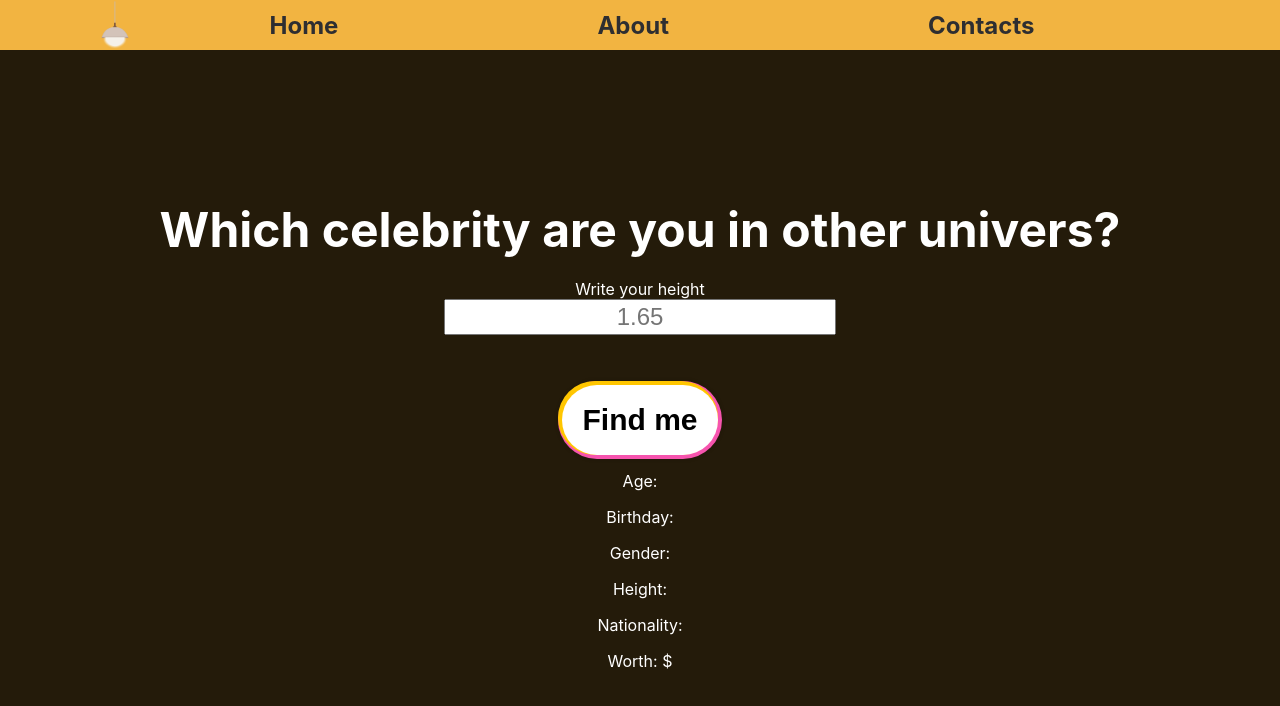
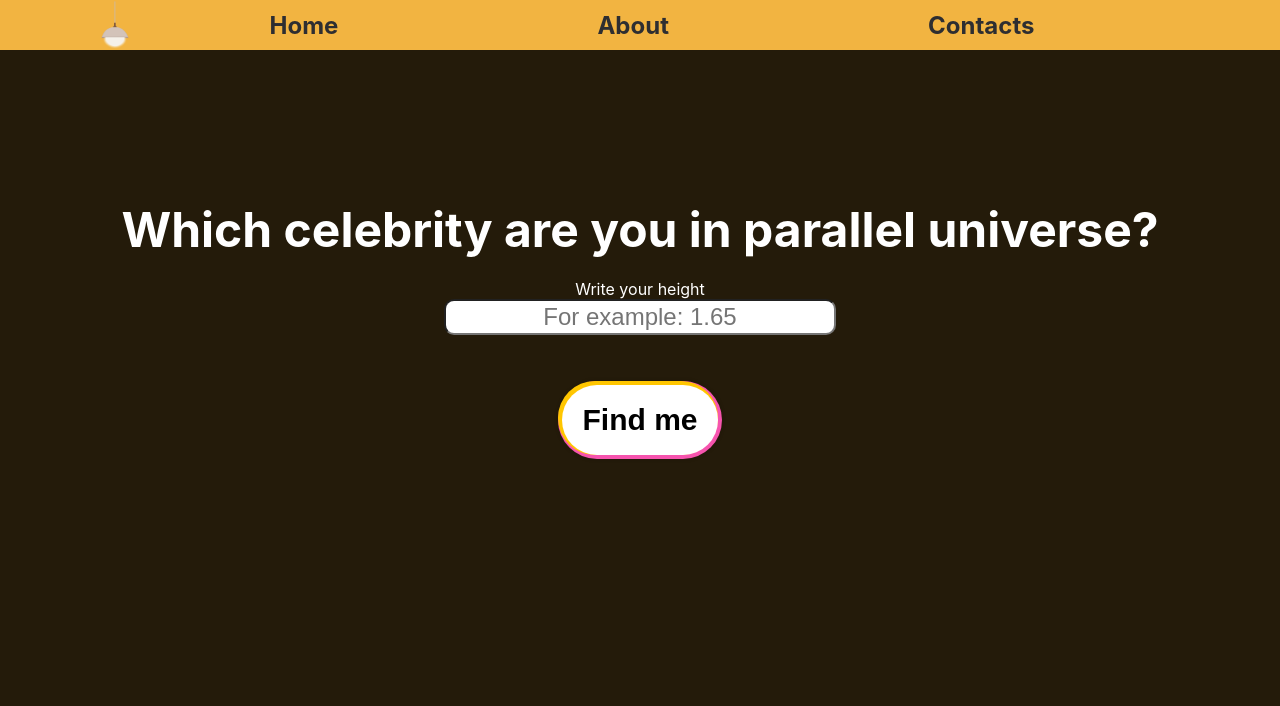
Before and after one commit to Heydar-Alizada/imagination, a React (Create React App) app: page /celebrity in a window 1280 px wide. Shown: the top 706 px of the page. Built offline with nearby package versions, Linux system fonts and the light colour scheme.

Commit message:
Celebrity is ready

```diff
--- a/src/components/Application/Celebrity.js
+++ b/src/components/Application/Celebrity.js
@@ -8,7 +8,7 @@ import { useSelector } from "react-redux";
 export default function Celebrity(){
 
     const apiKey = useSelector(state => state.data.apiKey)
-    const [name, setName] = useState('');
+    const [link, setLink] = useState('');
     const [height, setHeight] = useState(0);
     const [loading, setLoading] = useState(false);
     const [generatedCelebrity, setGeneratedCelebrity] = useState(false);
@@ -22,12 +22,15 @@ export default function Celebrity(){
             const data = response.data
             const random = getRandomInt(+(data.length)-1)
             setGeneratedCelebrity(data[random])
-            console.log(data[random])
 
+            setLink(() => {
+                if(data[random]?.name){
+                let x = data[random].name.split( ' ');
+                x = x.join('_');
+                x = 'https://www.google.com/search?q='+ x;
+                return x}
+            })
 
-
-            // setGeneratedCelebrity(data[random])
-            // console.log(data[+random], random)
 
             setLoading(false)})
         .catch(error => {alert('Something gone wrong, please refresh the page', error)})
@@ -41,34 +44,38 @@ export default function Celebrity(){
     return(
         <div className="container celebrity">
            {generatedCelebrity?null: <form onSubmit={generateCelebrity}>
-                <h1 className="celebrity-h1">Which celebrity are you in other univers?</h1>
+                <h1 className="celebrity-h1">Which celebrity are you in parallel universe?</h1>
                 <label className="celebrity-label" htmlFor="celebrity">Write your height</label>
                 <br/>
-                <input onChange={(e)=>{setHeight(e.target.value)}}  id="celebrity" className="celebrity-input" placeholder="1.65"/>
+                <input onChange={(e)=>{setHeight(e.target.value)}}  id="celebrity" className="celebrity-input" placeholder="For example: 1.65"/>
                 <br/>
                 <button  className='celebrity-button'>
                     Find me
                 </button>
-
-
             </form>
         }
 
 
 
-        {loading?<h1>Loading..</h1>
-        :
+        {loading?<h1 className="celebrity-loading-h1">Loading...</h1>:(generatedCelebrity
+        ?
         (<div>
            <h1 className="celebrity-ready-h1 ">{generatedCelebrity.name}</h1>
-           <p>Age: {generatedCelebrity.age}</p>
-           <p>Birthday: {generatedCelebrity.birthday}</p>
-           <p>Gender: {generatedCelebrity.gender}</p>
-           <p>Height: {generatedCelebrity.height}</p>
-           <p>Nationality: {generatedCelebrity.nationality}</p>
-           <p>Worth: {generatedCelebrity.net_worth}$</p>
-           {generatedCelebrity.death?<p>{generatedCelebrity.death}</p>:null}
-           <p></p>
-        </div>)}
+           <p><b>Age:</b> {generatedCelebrity.age}</p>
+           <p><b>Birthday:</b> {generatedCelebrity.birthday}</p>
+           <p><b>Gender:</b> {generatedCelebrity.gender}</p>
+           <p><b>Height:</b> {generatedCelebrity.height}</p>
+           <p><b>Net worth:</b> {generatedCelebrity.net_worth}$</p>
+           <p><b>Occupation:</b> </p>{ generatedCelebrity.occupation.map((item)=>{
+                return <p className="celebrity-occupation">{item}</p>
+           })}
+           {generatedCelebrity.death?<p><b>Death:</b> {generatedCelebrity.death}</p>:null}
+           <p><b>Link:</b> <a href={link} target="_blank">{link}</a></p>
+
+           <button className="celebrity-button" onClick={() => {setGeneratedCelebrity(false)}}>Again</button>
+        </div>):null)}
+
+
 
 
         </div>
--- a/src/components/Application/index.css
+++ b/src/components/Application/index.css
@@ -144,8 +144,29 @@ h3{
     text-align: center;
     font-size: 24px;
     outline: none;
+    border-radius: 10px;
   }
 
   .celebrity-ready-h1{
     text-transform: capitalize;
   }
+
+  .celebrity-loading-h1{
+    margin-top: 20px;
+  }
+
+  .celebrity p{
+    font-size: 24px;
+  }
+
+  .celebrity b{
+    color: rgb(255, 184, 91);
+  }
+
+  .celebrity-occupation{
+    margin: 0;
+  }
+
+  .celebrity a{
+    color: #fff !important;
+  }
--- a/src/redux/slices/data.js
+++ b/src/redux/slices/data.js
@@ -32,7 +32,7 @@ export const data = createSlice({
           },
           {
               image: celebrity,
-              title: "Which celebrity are you (in other universe)",
+              title: "Which celebrity are you in parallel universe?",
               path: 'celebrity',
           },
           {
```
